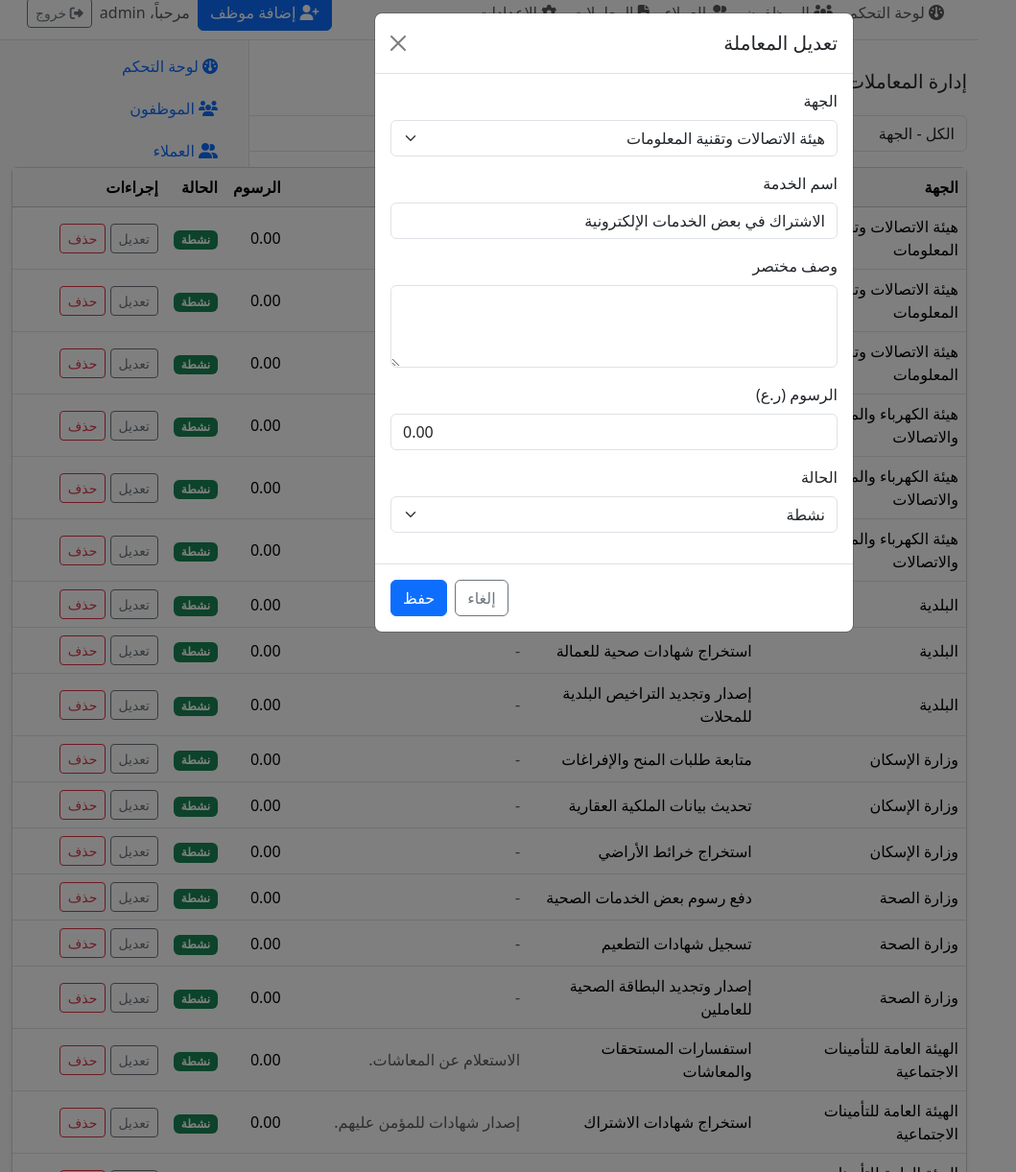
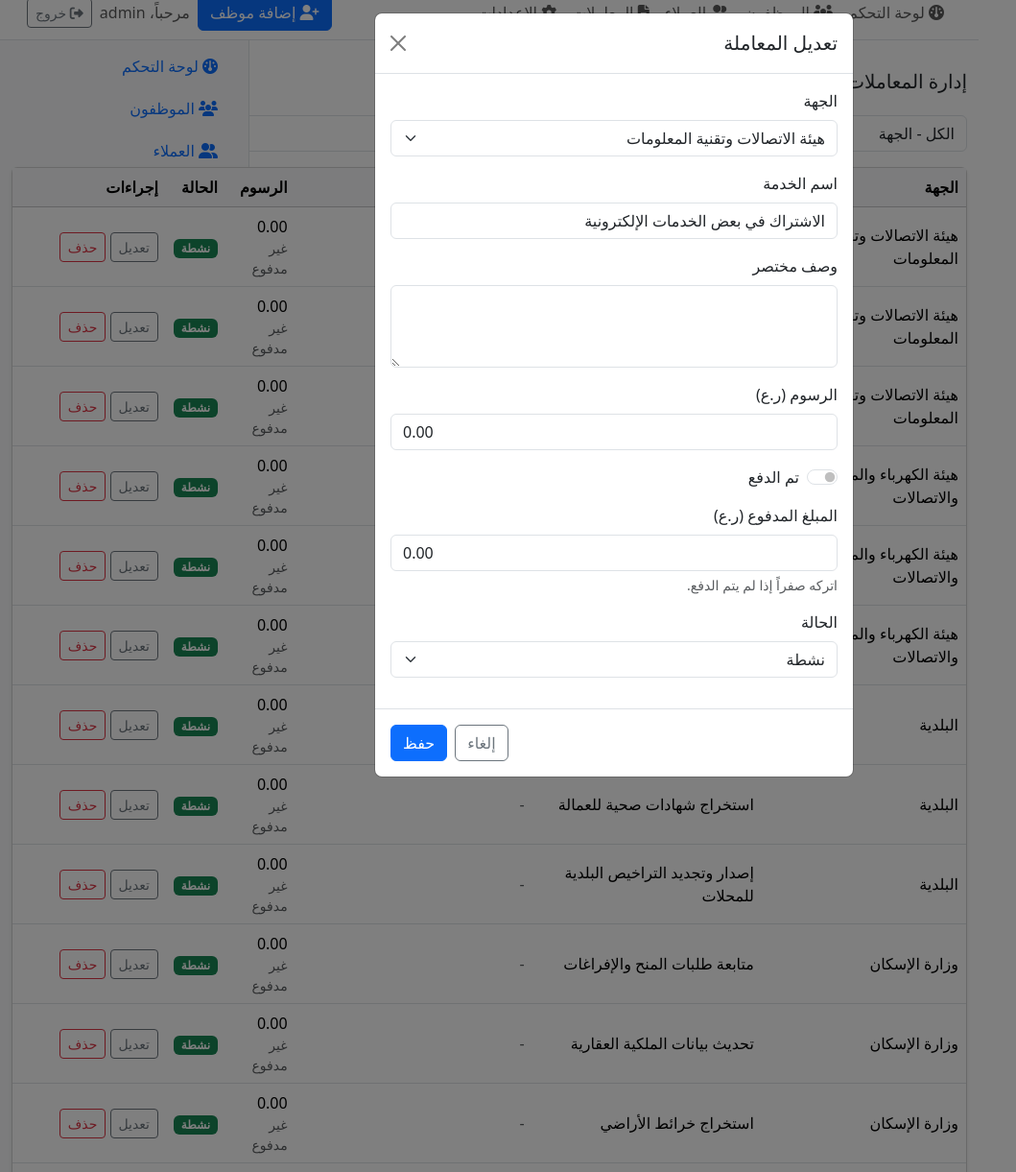
Before and after one commit to citybeachgulf-droid/sanad, a Flask app: page /transactions in a window 1280 px wide, after a click on "تعديل". Shown: the part 15-1236 px from the top of the page at 96% size, without its empty margins (0-1059 px from the left). Run offline with Flask 3, Linux system fonts and the light colour scheme; a user stored in the database is signed in.

Commit message:
Add payment fields to managed_transactions (#20)
Co-authored-by: Cursor Agent <cursoragent@cursor.com>

```diff
--- a/sandak_flask_project/app/__init__.py
+++ b/sandak_flask_project/app/__init__.py
@@ -29,6 +29,12 @@ def create_app(config_class=Config):
                 cols = {row[1] for row in res} if res else set()
                 if 'fee' not in cols:
                     conn.execute(text("ALTER TABLE managed_transactions ADD COLUMN fee NUMERIC DEFAULT 0"))
+                if 'is_paid' not in cols:
+                    conn.execute(text("ALTER TABLE managed_transactions ADD COLUMN is_paid BOOLEAN DEFAULT 0"))
+                if 'paid_amount' not in cols:
+                    conn.execute(text("ALTER TABLE managed_transactions ADD COLUMN paid_amount NUMERIC DEFAULT 0"))
+                if 'paid_at' not in cols:
+                    conn.execute(text("ALTER TABLE managed_transactions ADD COLUMN paid_at DATETIME"))
                 # Check for client_phone in transactions (TransactionRecord)
                 res_tr = conn.execute(text("PRAGMA table_info(transactions)")).fetchall()
                 tr_cols = {row[1] for row in res_tr} if res_tr else set()
--- a/sandak_flask_project/app/models.py
+++ b/sandak_flask_project/app/models.py
@@ -121,5 +121,8 @@ class ManagedTransaction(db.Model):
     description = db.Column(db.Text)
     fee = db.Column(db.Numeric(12,2), nullable=False, default=0)
     status = db.Column(db.String(50), nullable=False, default='نشطة')
+    is_paid = db.Column(db.Boolean, nullable=False, default=False)
+    paid_amount = db.Column(db.Numeric(12,2), nullable=False, default=0)
+    paid_at = db.Column(db.DateTime, nullable=True)
     created_at = db.Column(db.DateTime, nullable=False, default=datetime.utcnow)
     updated_at = db.Column(db.DateTime, nullable=False, default=datetime.utcnow, onupdate=datetime.utcnow)
--- a/sandak_flask_project/app/routes.py
+++ b/sandak_flask_project/app/routes.py
@@ -1,4 +1,5 @@
 from flask import Blueprint, render_template, redirect, url_for, flash, request, jsonify
+from datetime import datetime
 from flask_login import login_required, current_user
 from app import db
 from app.models import User, Client, Transaction, Payment, Ministry, Service, TransactionRecord, ManagedTransaction
@@ -147,6 +148,8 @@ def managed_transactions_add():
     description = request.form.get('description') or ''
     status = request.form.get('status') or 'نشطة'
     fee_raw = (request.form.get('fee') or '').strip()
+    is_paid_raw = request.form.get('is_paid')
+    paid_amount_raw = (request.form.get('paid_amount') or '').strip()
     try:
         fee_value = float(fee_raw) if fee_raw != '' else 0.0
         if fee_value < 0:
@@ -154,6 +157,17 @@ def managed_transactions_add():
     except Exception:
         flash('قيمة الرسوم غير صحيحة', 'danger')
         return redirect(url_for('main.managed_transactions_list'))
+
+    is_paid = bool(is_paid_raw)
+    paid_amount = 0.0
+    if is_paid:
+        try:
+            paid_amount = float(paid_amount_raw) if paid_amount_raw != '' else fee_value
+            if paid_amount < 0:
+                raise ValueError('negative paid amount')
+        except Exception:
+            flash('قيمة المبلغ المدفوع غير صحيحة', 'danger')
+            return redirect(url_for('main.managed_transactions_list'))
 
     if authority not in AUTHORITIES or not service or status not in STATUSES:
         flash('الرجاء تعبئة الحقول بشكل صحيح', 'danger')
@@ -165,6 +179,9 @@ def managed_transactions_add():
         description=description.strip(),
         fee=fee_value,
         status=status,
+        is_paid=is_paid,
+        paid_amount=paid_amount if is_paid else 0,
+        paid_at=datetime.utcnow() if is_paid else None,
     )
     db.session.add(row)
     db.session.commit()
@@ -182,6 +199,8 @@ def managed_transactions_edit(item_id):
     status = request.form.get('status') or row.status
     fee_raw = request.form.get('fee')
     new_fee = row.fee
+    is_paid_raw = request.form.get('is_paid')
+    paid_amount_raw = request.form.get('paid_amount')
     if fee_raw is not None:
         try:
             fee_value = float((fee_raw or '').strip() or 0)
@@ -192,6 +211,27 @@ def managed_transactions_edit(item_id):
             flash('قيمة الرسوم غير صحيحة', 'danger')
             return redirect(url_for('main.managed_transactions_list'))
 
+    # Payment handling
+    new_is_paid = row.is_paid
+    new_paid_amount = row.paid_amount
+    new_paid_at = row.paid_at
+    if is_paid_raw is not None:
+        new_is_paid = True if is_paid_raw in ('on', 'true', '1') else False
+    if paid_amount_raw is not None:
+        try:
+            value = float((paid_amount_raw or '').strip() or 0)
+            if value < 0:
+                raise ValueError('negative paid amount')
+            new_paid_amount = value
+        except Exception:
+            flash('قيمة المبلغ المدفوع غير صحيحة', 'danger')
+            return redirect(url_for('main.managed_transactions_list'))
+    # Set paid_at when moving to paid, clear when unpaying
+    if new_is_paid and not row.is_paid:
+        new_paid_at = datetime.utcnow()
+    if not new_is_paid:
+        new_paid_at = None
+
     if authority not in AUTHORITIES or not service or status not in STATUSES:
         flash('بيانات غير صحيحة', 'danger')
         return redirect(url_for('main.managed_transactions_list'))
@@ -201,6 +241,9 @@ def managed_transactions_edit(item_id):
     row.description = (description or '').strip()
     row.status = status
     row.fee = new_fee
+    row.is_paid = new_is_paid
+    row.paid_amount = new_paid_amount if new_is_paid else 0
+    row.paid_at = new_paid_at
     db.session.commit()
     flash('تم تحديث المعاملة', 'success')
     return redirect(url_for('main.managed_transactions_list'))
--- a/sandak_flask_project/app/templates/transactions.html
+++ b/sandak_flask_project/app/templates/transactions.html
@@ -48,7 +48,16 @@
           <td>{{ item.authority }}</td>
           <td>{{ item.service }}</td>
           <td class="text-muted">{{ item.description or '-' }}</td>
-          <td>{{ ('%.2f' % item.fee) if item.fee is not none else '0.00' }}</td>
+          <td>
+            <div>{{ ('%.2f' % item.fee) if item.fee is not none else '0.00' }}</div>
+            <div class="small {% if item.is_paid %}text-success{% else %}text-muted{% endif %}">
+              {% if item.is_paid %}
+                تم الدفع: {{ ('%.2f' % item.paid_amount) if item.paid_amount is not none else '0.00' }}
+              {% else %}
+                غير مدفوع
+              {% endif %}
+            </div>
+          </td>
           <td>
             <span class="badge {% if item.status=='نشطة' %}bg-success{% elif item.status=='معلقة' %}bg-warning text-dark{% else %}bg-secondary{% endif %}">{{ item.status }}</span>
           </td>
@@ -89,6 +98,15 @@
                   <div class="mb-3">
                     <label class="form-label">الرسوم (ر.ع)</label>
                     <input type="number" step="0.01" min="0" class="form-control" name="fee" value="{{ ('%.2f' % item.fee) if item.fee is not none else '0.00' }}">
+                  </div>
+                  <div class="form-check form-switch mb-3">
+                    <input class="form-check-input" type="checkbox" id="isPaid{{ item.id }}" name="is_paid" {% if item.is_paid %}checked{% endif %}>
+                    <label class="form-check-label" for="isPaid{{ item.id }}">تم الدفع</label>
+                  </div>
+                  <div class="mb-3">
+                    <label class="form-label">المبلغ المدفوع (ر.ع)</label>
+                    <input type="number" step="0.01" min="0" class="form-control" name="paid_amount" value="{{ ('%.2f' % item.paid_amount) if item.paid_amount is not none else '0.00' }}">
+                    <div class="form-text">اتركه صفراً إذا لم يتم الدفع.</div>
                   </div>
                   <div class="mb-3">
                     <label class="form-label">الحالة</label>
@@ -147,6 +165,14 @@
             <label class="form-label">الرسوم (ر.ع)</label>
             <input type="number" step="0.01" min="0" class="form-control" name="fee" placeholder="0.00" value="0.00">
           </div>
+          <div class="form-check form-switch mb-3">
+            <input class="form-check-input" type="checkbox" id="isPaidNew" name="is_paid">
+            <label class="form-check-label" for="isPaidNew">تم الدفع</label>
+          </div>
+          <div class="mb-3">
+            <label class="form-label">المبلغ المدفوع (ر.ع)</label>
+            <input type="number" step="0.01" min="0" class="form-control" name="paid_amount" placeholder="0.00" value="0.00">
+          </div>
           <div class="mb-3">
             <label class="form-label">الحالة</label>
             <select class="form-select" name="status" required>
```
Also changed, not shown: sandak_flask_project/migrations/versions/b9c8d7e6f5a4_add_payment_fields_to_managed_transactions.py (added, +34 -0 lines).
